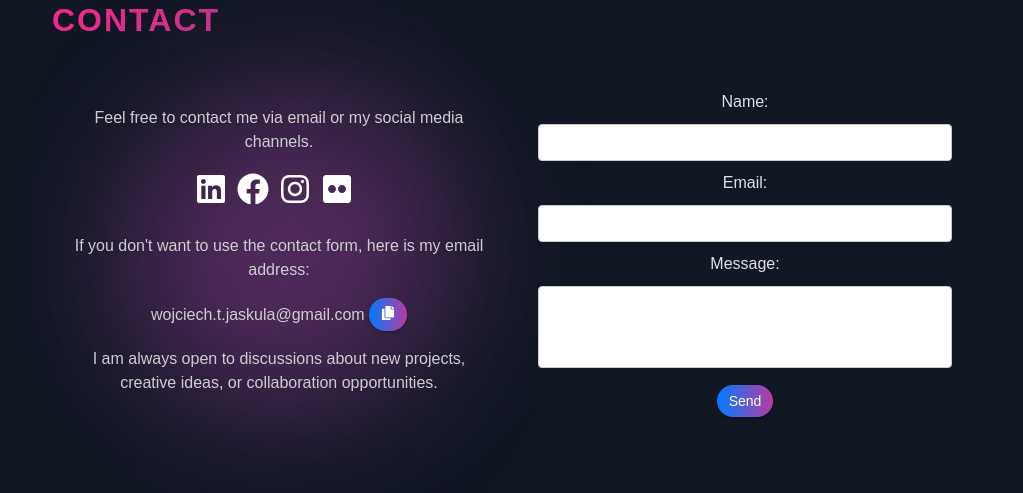
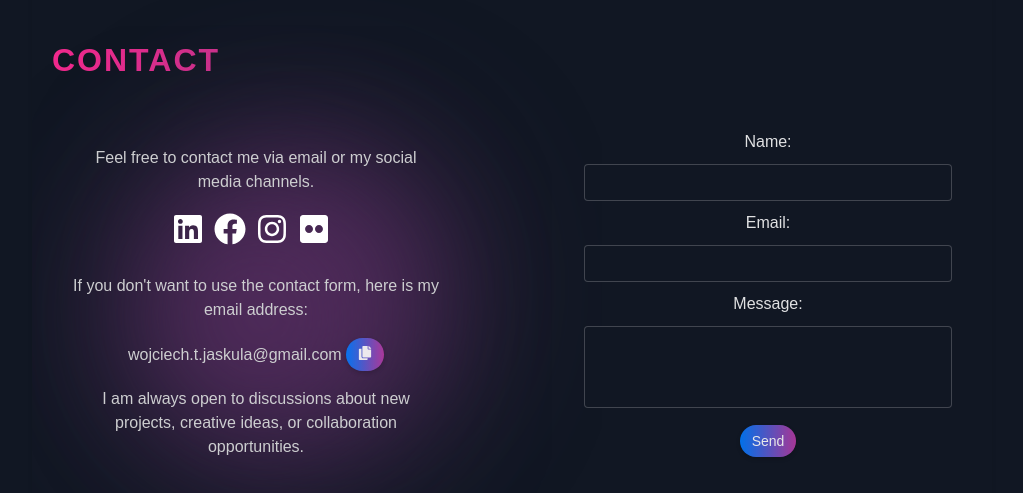
Before and after one commit to 88JW/Portfolio, a React (Vite) app: page / in a window 1280 px wide. Shown: the part 3137-3630 px from the top of the page, without its empty margins (128-1151 px from the left). Built offline with nearby package versions, Linux system fonts and the light colour scheme.

Commit message:
contact css fix

```diff
--- a/src/components/Contact/Contact.css
+++ b/src/components/Contact/Contact.css
@@ -36,9 +36,17 @@
   width: 100%;
   padding: 10px;
   margin: 10px 0;
-  border: 1px solid #ccc;
+  border: 1px solid rgba(255, 255, 255, 0.2); /* Reduced border opacity */
   border-radius: 4px;
   box-sizing: border-box;
+  background-color: #111723;/* Match background color with opacity */
+  color: white; /* Ensure text is visible */
+}
+
+#contact input[type="text"]::placeholder,
+#contact input[type="email"]::placeholder,
+#contact textarea::placeholder {
+  color: rgba(255, 255, 255, 0.7); /* Placeholder text color */
 }
 
 #contact textarea {
@@ -55,6 +63,7 @@
   font-size: 14px; /* Slightly smaller font */
   transition: background-color 0.3s ease;
   box-shadow: 0 2px 5px rgba(0, 0, 0, 0.2); /* Subtle shadow */
+  opacity: 0.9; /* Add opacity */
 }
 
 #contact button:hover {
@@ -82,18 +91,18 @@
 }
 
 #contact .left-section {
-  max-width: 45%;
+  max-width: 40%; /* Reduced width */
 }
 
 #contact .right-section {
-  max-width: 45%;
+  max-width: 40%; /* Reduced width */
 }
 
 .social-icons .social-icon {
   transition: all 0.3s ease;
 }
 
-.social-icons .social-icon:hover {
+social-icons .social-icon:hover {
   background: linear-gradient(45deg, #ff6b6b, #f06595);
   -webkit-background-clip: text;
   -webkit-text-fill-color: transparent;
--- a/src/components/Portfolio/Portfolio.css
+++ b/src/components/Portfolio/Portfolio.css
@@ -1,7 +1,7 @@
 #portfolio {
   position: relative;
   padding-top: 60px;
-  padding-bottom: 40px;
+  padding-bottom: 80px;
   background-color: #111723;
   overflow: hidden;
   z-index: 1; /* Ensure the section content is above the background image */
@@ -11,14 +11,14 @@
 #portfolio::before {
   content: '';
   position: absolute;
-  top: 0;
+  top: -20px;
   left: 0;
   width: 100%;
   height: 100%;
   background-image: url('../../assets/2.png');
   background-size: cover;
   background-position: center;
-  filter: brightness(40%) blur(1px);
+  filter: brightness(40%) blur(0px);
   z-index: -1;
 
 }
```
